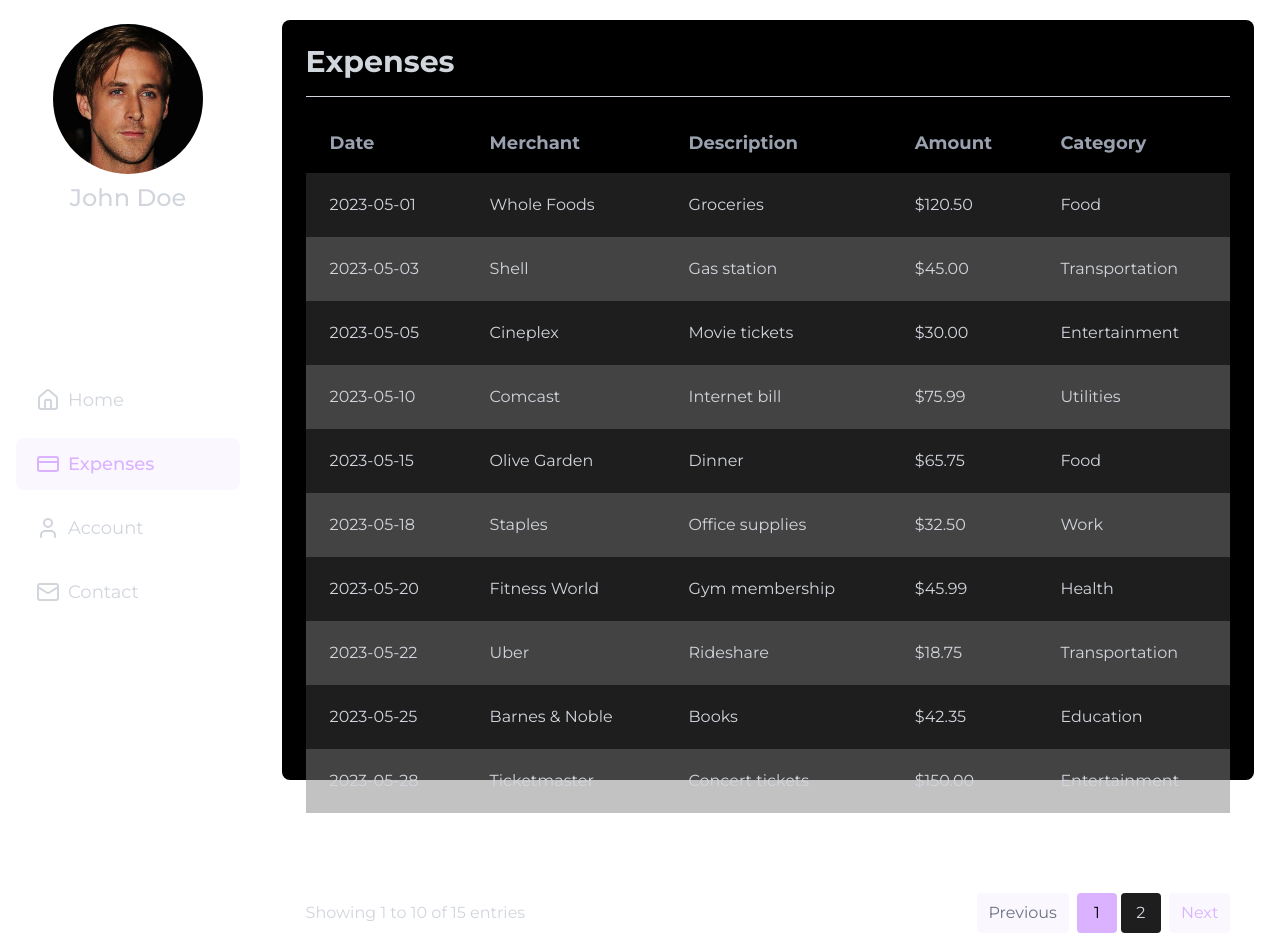
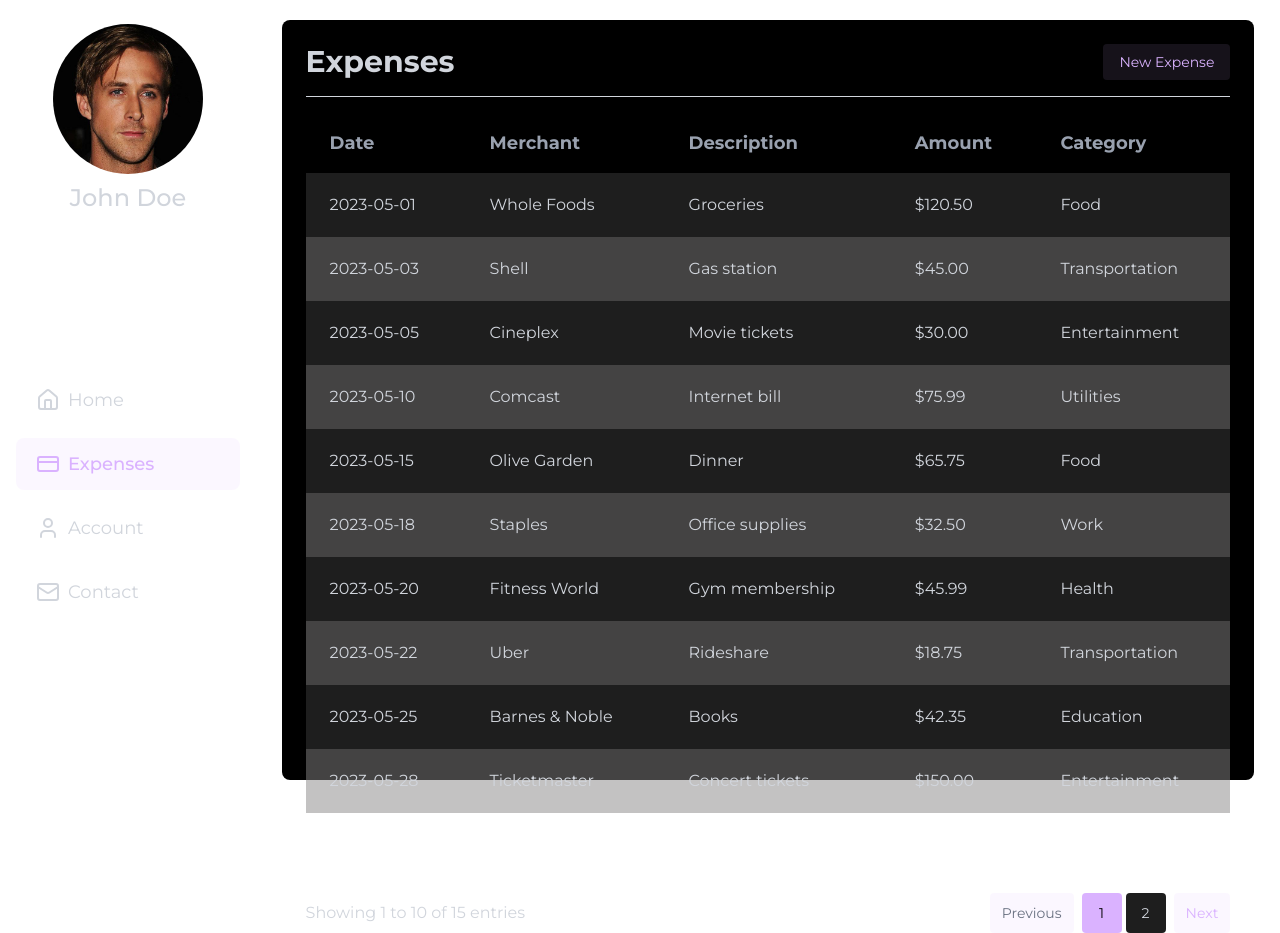
Before and after one commit to vasile-draguta/mpp-moicano, a Next.js app: page /expenses in a window 1280 px wide. Built offline with nearby package versions, Linux system fonts and the light colour scheme.

Commit message:
pagination

```diff
--- a/app/(pages)/expenses/page.tsx
+++ b/app/(pages)/expenses/page.tsx
@@ -1,15 +1,19 @@
 'use client';
 
 import Sidebar from '@/app/components/Sidebar/Sidebar';
-import MainScreen from '@/app/components/ContentScreen';
+import MainScreen from '@/app/components/ContentScreen/ContentScreen';
 import ExpensesTable from '@/app/components/ExpensesTable/ExpensesTable';
+import NewExpenseButton from '@/app/components/Buttons/NewExpenseButton';
 
 export default function Expenses() {
   return (
     <div className="flex h-screen">
       <Sidebar />
       <MainScreen>
-        <h1 className="text-3xl font-bold text-gray-300">Expenses</h1>
+        <div className="flex justify-between items-center mb-4">
+          <h1 className="text-3xl font-bold text-gray-300">Expenses</h1>
+          <NewExpenseButton />
+        </div>
 
         <hr className="my-4 border-gray-300" />
 
--- /dev/null
+++ b/app/components/Buttons/NewExpenseButton.tsx
@@ -0,0 +1,9 @@
+'use client';
+
+export default function NewExpenseButton() {
+  return (
+    <button className="bg-purple-300/10 hover:bg-purple-300/20 py-2 px-4 rounded text-sm text-purple-300 cursor-pointer">
+      New Expense
+    </button>
+  );
+}
--- /dev/null
+++ b/app/components/Buttons/Pagination/NextButton.tsx
@@ -0,0 +1,22 @@
+'use client';
+
+import { usePagination } from '@/app/context/PaginationContext';
+
+export default function NextButton() {
+  const { currentPage, totalPages, handlePageChange } = usePagination();
+
+  return (
+    <button
+      onClick={() => handlePageChange(currentPage + 1)}
+      disabled={currentPage === totalPages}
+      title="Next"
+      className={`px-3 py-2 rounded ${
+        currentPage === totalPages
+          ? 'bg-purple-300/10 text-gray-500 cursor-not-allowed text-sm'
+          : 'bg-purple-300/10 text-purple-300 hover:bg-purple-300/20 cursor-pointer text-sm'
+      }`}
+    >
+      Next
+    </button>
+  );
+}
--- /dev/null
+++ b/app/components/Buttons/Pagination/PageNumber.tsx
@@ -0,0 +1,27 @@
+'use client';
+
+import { usePagination } from '@/app/context/PaginationContext';
+
+interface PageNumberProps {
+  pageNumber: number;
+}
+
+export default function PageNumber({ pageNumber }: PageNumberProps) {
+  const { currentPage, handlePageChange } = usePagination();
+
+  const isActive = currentPage === pageNumber;
+
+  return (
+    <button
+      onClick={() => handlePageChange(pageNumber)}
+      title={`Go to page ${pageNumber}`}
+      className={`px-3 py-2 rounded w-10 h-10 ${
+        isActive
+          ? 'bg-purple-300 text-black text-sm'
+          : 'bg-[#1E1E1E] text-gray-300 hover:bg-purple-300/20 cursor-pointer text-sm'
+      }`}
+    >
+      {pageNumber}
+    </button>
+  );
+}
--- /dev/null
+++ b/app/components/Buttons/Pagination/PreviousButton.tsx
@@ -0,0 +1,22 @@
+'use client';
+
+import { usePagination } from '@/app/context/PaginationContext';
+
+export default function PreviousButton() {
+  const { currentPage, handlePageChange } = usePagination();
+
+  return (
+    <button
+      onClick={() => handlePageChange(currentPage - 1)}
+      disabled={currentPage === 1}
+      title="Previous"
+      className={`px-3 py-2 rounded ${
+        currentPage === 1
+          ? 'bg-purple-300/10 text-gray-500 cursor-not-allowed text-sm'
+          : 'bg-purple-300/10 text-purple-300 hover:bg-purple-300/20 cursor-pointer text-sm'
+      }`}
+    >
+      Previous
+    </button>
+  );
+}
--- a/app/components/ExpensesTable/ExpensesTable.tsx
+++ b/app/components/ExpensesTable/ExpensesTable.tsx
@@ -1,21 +1,16 @@
 'use client';
 
-import { useState } from 'react';
+import { expenses } from '@/app/utils/mockData';
+import { PaginationProvider } from '@/app/context/PaginationContext';
+import Pagination from '../Pagination/Pagination';
+import { usePagination } from '@/app/context/PaginationContext';
 
-import { expenses } from '@/app/utils/mockData';
+const ExpensesTableContent = () => {
+  const { currentPage, itemsPerPage } = usePagination();
 
-export default function ExpensesTable() {
-  const [currentPage, setCurrentPage] = useState(1);
-  const itemsPerPage = 10;
-
-  const totalPages = Math.ceil(expenses.length / itemsPerPage);
   const indexOfLastItem = currentPage * itemsPerPage;
   const indexOfFirstItem = indexOfLastItem - itemsPerPage;
   const currentItems = expenses.slice(indexOfFirstItem, indexOfLastItem);
-
-  const handlePageChange = (pageNumber: number): void => {
-    setCurrentPage(pageNumber);
-  };
 
   const formatter = new Intl.NumberFormat('en-US', {
     style: 'currency',
@@ -23,7 +18,7 @@
   });
 
   return (
-    <div className="w-full">
+    <>
       <div className="overflow-x-auto mb-4">
         <table className="w-full border-collapse">
           <thead className="bg-transparent">
@@ -70,57 +65,21 @@
         </table>
       </div>
 
-      <div className="flex justify-between items-center mt-20 text-gray-300">
-        <div>
-          Showing {indexOfFirstItem + 1} to{' '}
-          {Math.min(indexOfLastItem, expenses.length)} of {expenses.length}{' '}
-          entries
-        </div>
-        <div className="flex space-x-2">
-          <button
-            onClick={() => handlePageChange(currentPage - 1)}
-            disabled={currentPage === 1}
-            title="Previous"
-            className={`px-3 py-2 rounded ${
-              currentPage === 1
-                ? 'bg-purple-300/10 text-gray-500 cursor-not-allowed'
-                : 'bg-purple-300/10 text-purple-300 hover:bg-purple-300/20 cursor-pointer'
-            }`}
-          >
-            Previous
-          </button>
+      <Pagination />
+    </>
+  );
+};
 
-          <div className="flex space-x-1">
-            {Array.from({ length: totalPages }, (_, i) => (
-              <button
-                key={i + 1}
-                onClick={() => handlePageChange(i + 1)}
-                title={`Go to page ${i + 1}`}
-                className={`px-3 py-2 rounded w-10 h-10 ${
-                  currentPage === i + 1
-                    ? 'bg-purple-300 text-black'
-                    : 'bg-[#1E1E1E] text-gray-300 hover:bg-purple-300/20 cursor-pointer'
-                }`}
-              >
-                {i + 1}
-              </button>
-            ))}
-          </div>
-
-          <button
-            onClick={() => handlePageChange(currentPage + 1)}
-            disabled={currentPage === totalPages}
-            title="Next"
-            className={`px-3 py-2 rounded ${
-              currentPage === totalPages
-                ? 'bg-purple-300/10 text-gray-500 cursor-not-allowed'
-                : 'bg-purple-300/10 text-purple-300 hover:bg-purple-300/20 cursor-pointer'
-            }`}
-          >
-            Next
-          </button>
-        </div>
-      </div>
+export default function ExpensesTable() {
+  return (
+    <div className="w-full">
+      <PaginationProvider
+        totalItems={expenses.length}
+        itemsPerPage={10}
+        initialPage={1}
+      >
+        <ExpensesTableContent />
+      </PaginationProvider>
     </div>
   );
 }
--- /dev/null
+++ b/app/components/Pagination/Pagination.tsx
@@ -0,0 +1,29 @@
+'use client';
+
+import { usePagination } from '@/app/context/PaginationContext';
+import { usePaginationCalculations } from '@/app/hooks/usePaginationCalculations';
+import NextButton from '../Buttons/Pagination/NextButton';
+import PreviousButton from '../Buttons/Pagination/PreviousButton';
+import PageNumber from '../Buttons/Pagination/PageNumber';
+
+export default function Pagination() {
+  const { totalPages } = usePagination();
+  const { pageInfoText } = usePaginationCalculations();
+
+  return (
+    <div className="flex justify-between items-center mt-20 text-gray-300">
+      <div>{pageInfoText}</div>
+      <div className="flex space-x-2">
+        <PreviousButton />
+
+        <div className="flex space-x-1">
+          {Array.from({ length: totalPages }, (_, i) => (
+            <PageNumber key={i + 1} pageNumber={i + 1} />
+          ))}
+        </div>
+
+        <NextButton />
+      </div>
+    </div>
+  );
+}
--- /dev/null
+++ b/app/context/PaginationContext.tsx
@@ -0,0 +1,58 @@
+'use client';
+
+import React, { createContext, useContext, useState, ReactNode } from 'react';
+
+type PaginationContextType = {
+  currentPage: number;
+  totalPages: number;
+  itemsPerPage: number;
+  totalItems: number;
+  handlePageChange: (pageNumber: number) => void;
+};
+
+const PaginationContext = createContext<PaginationContextType | undefined>(
+  undefined,
+);
+
+interface PaginationProviderProps {
+  children: ReactNode;
+  totalItems: number;
+  itemsPerPage?: number;
+  initialPage?: number;
+}
+
+export function PaginationProvider({
+  children,
+  totalItems,
+  itemsPerPage = 10,
+  initialPage = 1,
+}: PaginationProviderProps) {
+  const [currentPage, setCurrentPage] = useState(initialPage);
+  const totalPages = Math.ceil(totalItems / itemsPerPage);
+
+  const handlePageChange = (pageNumber: number): void => {
+    setCurrentPage(pageNumber);
+  };
+
+  return (
+    <PaginationContext.Provider
+      value={{
+        currentPage,
+        totalPages,
+        itemsPerPage,
+        totalItems,
+        handlePageChange,
+      }}
+    >
+      {children}
+    </PaginationContext.Provider>
+  );
+}
+
+export function usePagination() {
+  const context = useContext(PaginationContext);
+  if (context === undefined) {
+    throw new Error('usePagination must be used within a PaginationProvider');
+  }
+  return context;
+}
--- /dev/null
+++ b/app/hooks/usePaginationCalculations.tsx
@@ -0,0 +1,20 @@
+'use client';
+
+import { usePagination } from '../context/PaginationContext';
+
+export function usePaginationCalculations() {
+  const { currentPage, itemsPerPage, totalItems } = usePagination();
+
+  // Calculate current page items range
+  const indexOfLastItem = currentPage * itemsPerPage;
+  const indexOfFirstItem = indexOfLastItem - itemsPerPage;
+
+  // Calculate page info text
+  const pageInfoText = `Showing ${indexOfFirstItem + 1} to ${Math.min(indexOfLastItem, totalItems)} of ${totalItems} entries`;
+
+  return {
+    indexOfLastItem,
+    indexOfFirstItem,
+    pageInfoText,
+  };
+}
```
Also changed, not shown: app/components/ContentScreen/ContentScreen.tsx (renamed from app/components/ContentScreen.tsx).
